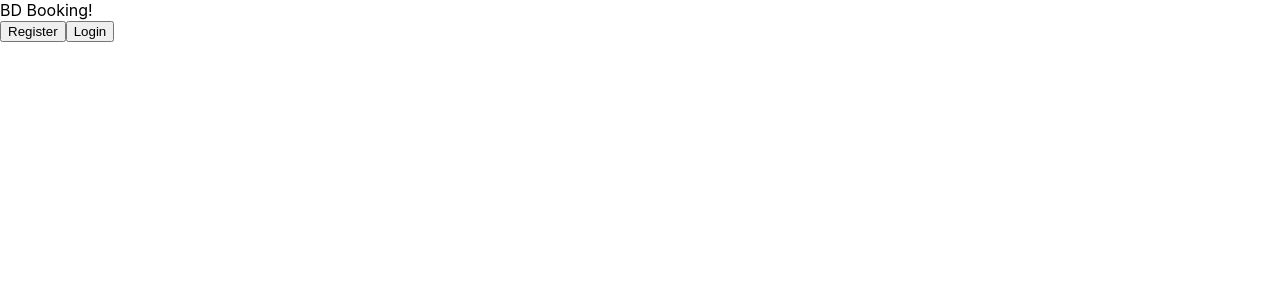
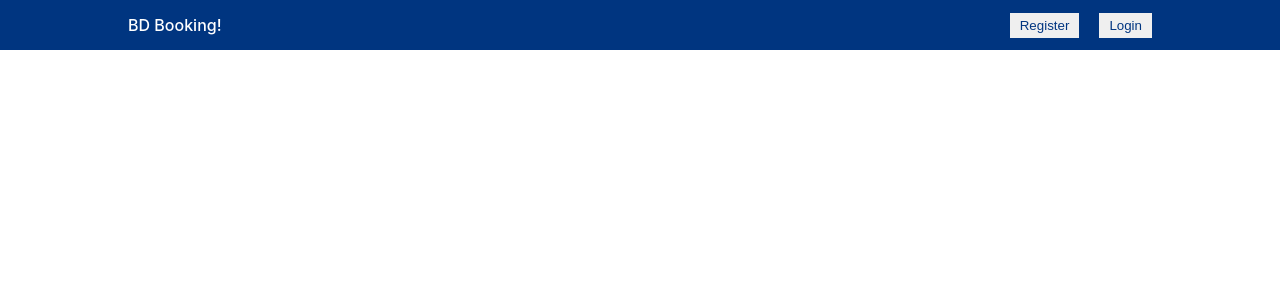
Before and after one commit to Shahriyar-Hosen/bd-booking, a React (Create React App) app: page / in a window 1280 px wide. Shown: the top 300 px of the page. Built offline with nearby package versions, Linux system fonts and the light colour scheme.

Commit message:
Navbar style done

```diff
--- a/src/Components/Navbar/Navbar.css
+++ b/src/Components/Navbar/Navbar.css
@@ -0,0 +1,29 @@
+/* Navbar */
+.navbar {
+  height: 50px;
+  background-color: #003580;
+  display: flex;
+  justify-content: center;
+}
+
+.navContainer {
+  width: 100%;
+  max-width: 1024px;
+  display: flex;
+  align-items: center;
+  justify-content: space-between;
+  margin: 0 10px;
+}
+
+.logo {
+  font-weight: 500;
+  color: white;
+}
+
+.navButton {
+  margin-left: 20px;
+  border: none;
+  padding: 5px 10px;
+  cursor: pointer;
+  color: #003580;
+}
--- a/src/Components/Navbar/Navbar.jsx
+++ b/src/Components/Navbar/Navbar.jsx
@@ -1,13 +1,14 @@
 import React from "react";
+import "./Navbar.css"
 
 const Navbar = () => {
   return (
     <div className="navbar">
-      <div className="nabContainer">
+      <div className="navContainer">
         <span className="logo">BD Booking!</span>
-        <div className="nabItems">
-          <button className="nabButton">Register</button>
-          <button className="nabButton">Login</button>
+        <div className="navItems">
+          <button className="navButton">Register</button>
+          <button className="navButton">Login</button>
         </div>
       </div>
     </div>
```
